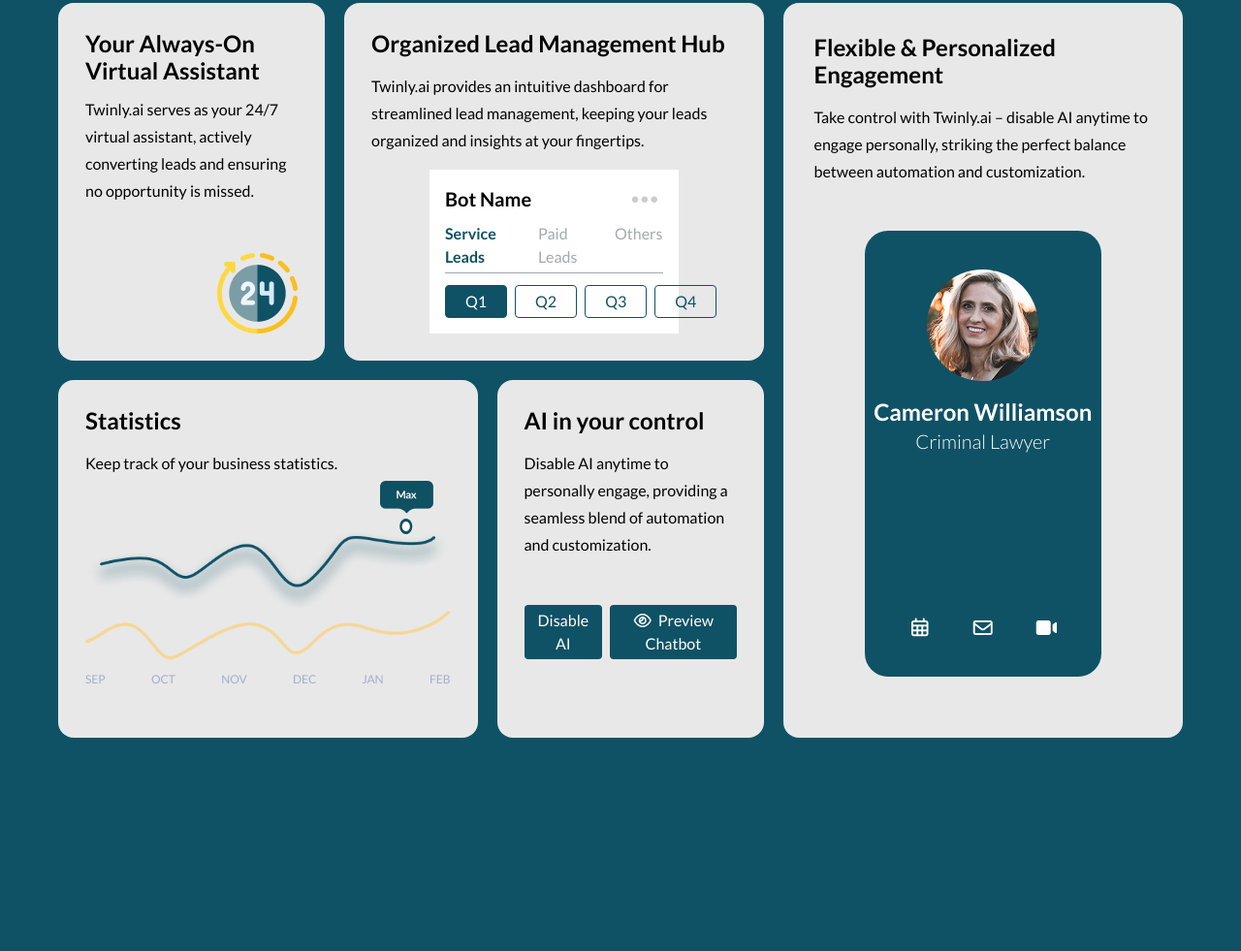
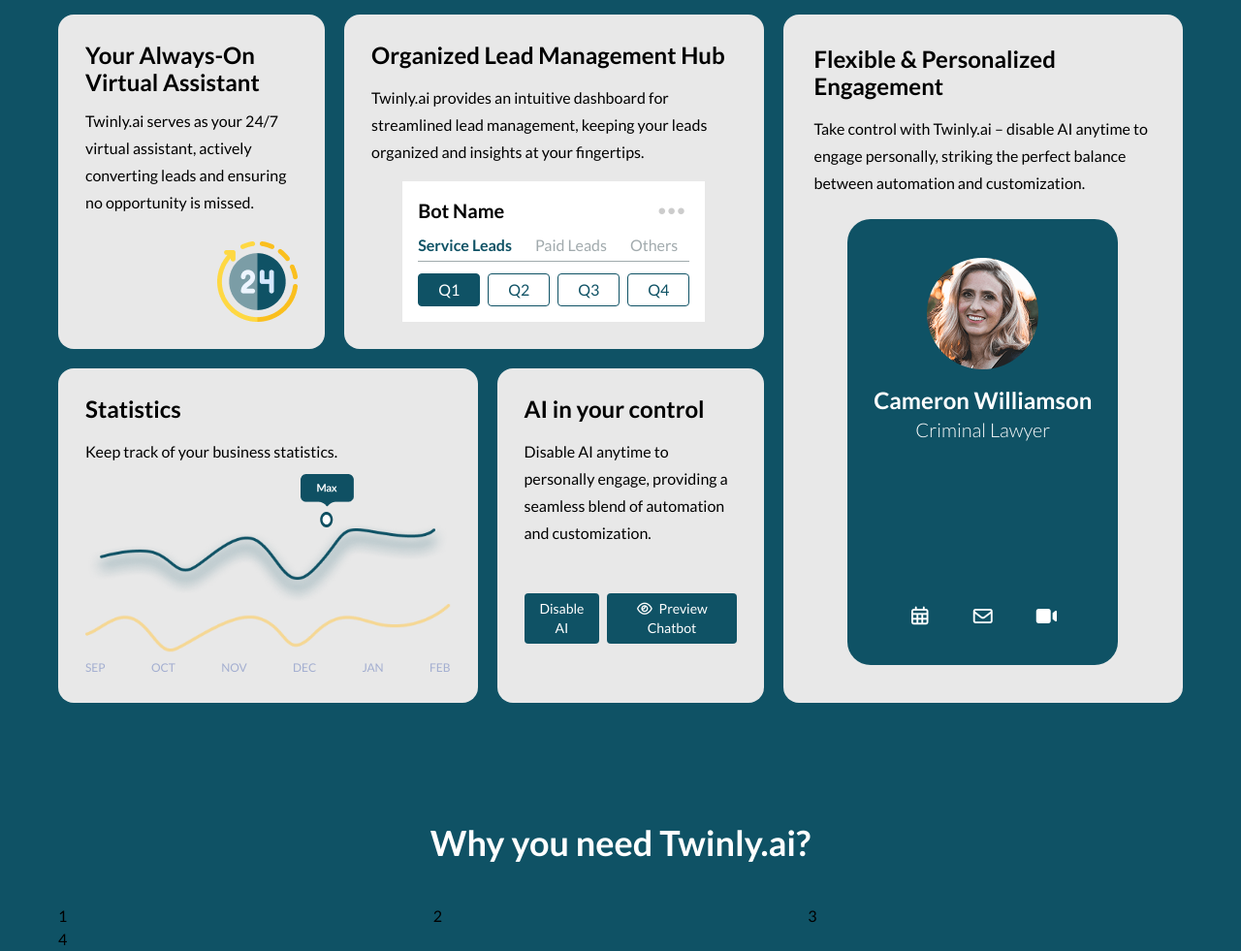
Before and after one commit to MadihaRehman-web/Twinly-Landing-Page-Tailwind, a website: page index.html in a window 1280 px wide. Shown: the part 810-1791 px from the top of the page at 97% size. Before the commit the page ends 1571 px from the top, so only its background shows below. Drawn offline with nearby package versions, Linux system fonts and the light colour scheme; files that its build step writes are made by us from their sources.

Commit message:
Adjust minor grid cells in about section

```diff
--- a/index.html
+++ b/index.html
@@ -119,7 +119,7 @@
         </div>
       </section>
       <section class="bg-primary px-15 mt-28">
-        <h1 class="font-bold text-4xl leading-16 text-center text-white my-5">
+        <h1 class="font-bold text-4xl leading-16 text-center text-white mb-8">
           What is Twinly.ai?
         </h1>
         <div class="grid grid-cols-[2fr_1fr_2fr_3fr] grid-rows-2 gap-5">
@@ -147,7 +147,7 @@
               management, keeping your leads organized and insights at your
               fingertips.
             </p>
-            <div class="bg-white p-4 flex flex-col gap-2 mx-15 mt-auto">
+            <div class="bg-white p-4 flex flex-col gap-2 m-auto">
               <div class="flex justify-between">
                 <p class="font-semibold text-xl">Bot Name</p>
                 <i class="fa-solid fa-ellipsis text-[#ccc] text-3xl"></i>
@@ -198,7 +198,7 @@
               customization.
             </p>
             <div
-              class="bg-primary mx-13 my-auto min-h-115 rounded-3xl py-10 flex flex-col items-center"
+              class="bg-primary m-auto min-h-115 w-4/5 rounded-3xl py-10 flex flex-col items-center"
             >
               <div>
                 <img
@@ -222,11 +222,12 @@
             <p class="font-normal text-base leading-7 mt-4">
               Keep track of your business statistics.
             </p>
-            <div>
+            <div class="mt-auto">
+              <div class="relative">
                 <img
                   src="./assets/About-img/grid-cell-4-max.png"
                   alt="max"
-                class="relative left-76 -bottom-1"
+                  class="absolute -top-12.5 right-25"
                 />
                 <img
                   src="./assets/About-img/grid-cell-4-wavy-line.png"
@@ -239,13 +240,14 @@
                   alt="statistics-curve"
                 />
               </div>
-            <div class="text-[#A3AED0] text-xs flex justify-between mt-3">
+              <div class="text-[#A3AED0] text-xs flex justify-between mt-2">
                 <p>SEP</p>
                 <p>OCT</p>
                 <p>NOV</p>
                 <p>DEC</p>
                 <p>JAN</p>
                 <p>FEB</p>
+              </div>
             </div>
           </div>
           <div class="bg-[#E8E8E8] rounded-2xl p-7 flex flex-col gap-4">
@@ -256,12 +258,12 @@
             </p>
             <div class="mt-8 flex gap-2">
               <button
-                class="text-white font-normal bg-primary py-1 px-3 rounded"
+                class="text-white text-sm font-normal bg-primary py-1.5 px-3 rounded"
               >
                 Disable AI
               </button>
               <button
-                class="text-white font-normal bg-primary py-1 px-2 rounded"
+                class="text-white text-sm font-normal bg-primary py-1.5 px-3 rounded"
               >
                 <i class="fa-regular fa-eye mr-1.5"></i>Preview Chatbot
               </button>
@@ -269,6 +271,17 @@
           </div>
         </div>
       </section>
+      <section class="bg-primary px-15 mt-28">
+        <h1 class="font-bold text-4xl leading-16 text-center text-white mb-8">
+          Why you need Twinly.ai?
+        </h1>
+        <div class="grid grid-cols-3">
+          <div>1</div>
+          <div>2</div>
+          <div>3</div>
+          <div class="col-span-3">4</div>
+        </div>
+      </section>
     </main>
   </body>
 </html>
```
Lines whose indentation alone changed are shown as unchanged.
